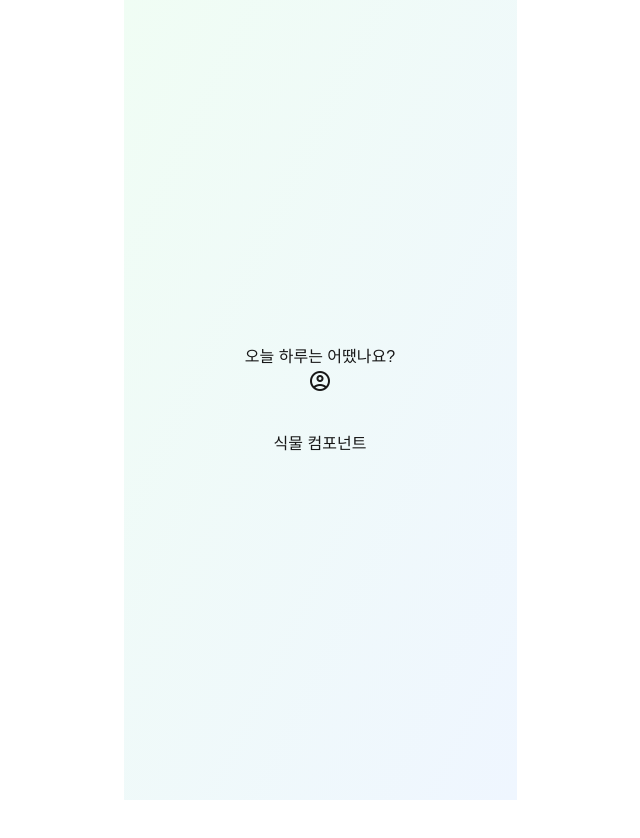
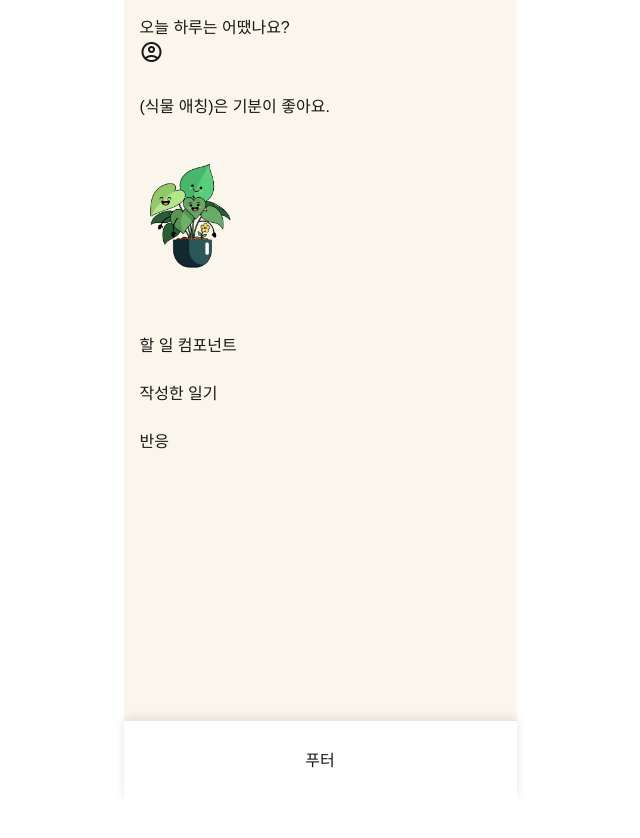
Before and after one commit to daybreaker42/KU-hackathon-2025, a Next.js app in the folder client/: page / in a window 1280 px wide. Shown: the top 838 px of the page, without its empty margins (320-960 px from the left). After the commit the page ends 800 px from the top, so only its background shows below. Built offline with nearby package versions, Linux system fonts and the light colour scheme.

Commit message:
추가 | 전체 화면에서 container만 스크롤 가능

```diff
--- a/client/app/globals.css
+++ b/client/app/globals.css
@@ -20,6 +20,7 @@ body {
   margin: 0 auto;
   width: 393px;
   height: 852px;
+  max-height: 100vh;
 }
 
 
--- a/client/app/page.module.css
+++ b/client/app/page.module.css
@@ -3,14 +3,77 @@
   background: linear-gradient(to bottom right, #f0fdf4, #eff6ff);
   display: flex;
   flex-direction: column;
-  align-items: center;
-  justify-content: center;
-  padding: 2rem;
+  position: relative;
+  max-height: 100vh;
 }
 
 .container {
-  text-align: center;
+  background-color: #FAF6EC;
   display: flex;
   flex-direction: column;
   gap: 2rem;
+  flex: 1;
+  overflow-y: auto;
+  padding: 1rem;
+  padding-bottom: 80px; /* footer 높이만큼 여백 */
 }
+
+.footer {
+  position: absolute;
+  bottom: 0;
+  left: 0;
+  right: 0;
+  height: 80px;
+  background-color: #ffffff;
+  border-top: 1px solid #e5e7eb;
+  display: flex;
+  align-items: center;
+  justify-content: center;
+  box-shadow: 0 -2px 10px rgba(0, 0, 0, 0.1);
+}
+
+/* 스크롤바 스타일링 */
+.container::-webkit-scrollbar {
+  width: 4px;
+}
+
+.container::-webkit-scrollbar-track {
+  background: transparent;
+}
+
+.container::-webkit-scrollbar-thumb {
+  background: #d1d5db;
+  border-radius: 2px;
+}
+
+.container::-webkit-scrollbar-thumb:hover {
+  background: #9ca3af;
+}
+
+/* 컨텐츠 영역 스타일 */
+.content {
+  flex: 1;
+  display: flex;
+  flex-direction: column;
+  gap: 1.5rem;
+}
+
+/* Material Icons 스타일 */
+.material_symbols_outlined {
+  font-family: 'Material Symbols Outlined';
+  font-weight: normal;
+  font-style: normal;
+  font-size: 24px;
+  line-height: 1;
+  letter-spacing: normal;
+  text-transform: none;
+  display: inline-block;
+  white-space: nowrap;
+  word-wrap: normal;
+  direction: ltr;
+  font-variation-settings:
+  'FILL' 0,
+  'wght' 400,
+  'GRAD' 0,
+  'opsz' 24;
+}
--- a/client/app/page.tsx
+++ b/client/app/page.tsx
@@ -3,16 +3,12 @@
 import Image from "next/image";
 import { useState, useEffect } from "react";
 import styles from "./page.module.css";
+import { get } from "http";
 
 // 타입 정의
 interface NavProps {
   text: string;
   img?: string;
-}
-
-interface TimeCategory {
-  text: string;
-  img: string;
 }
 
 function Nav({ text, img }: NavProps) {
@@ -29,16 +25,22 @@ function Nav({ text, img }: NavProps) {
   )
 }
 
-function Plant() {
+interface PlantProps {
+  text: string;
+  img: string;
+}
+
+function Plant({ text, img }: PlantProps) {
   return (
     <div>
-      <h2>식물 컴포넌트</h2>
-      {/* <Image src={currentImg} alt={currentText} width={100} height={100} /> */}
+      <h2>{text}</h2>
+      <Image src={img} alt={text} width={100} height={100} />
     </div>
   )
 }
 
 function Todo() {
+
   return (
     <div>
       <span>할 일 컴포넌트</span>
@@ -46,30 +48,38 @@ function Todo() {
   );
 }
 
+function Dairy() {
+  return (
+    <div>
+      작성한  일기
+    </div>
+  )
+}
+
+function Reaction() {
+  return (
+    <div style={{height: '500px'}}>반응</div>
+  )
+}
+
+function Footer() {
+  return (
+    <div className = {styles.footer}>푸터</div>
+  )
+}
+
 export default function Home() {
-  const [currentText, setCurrentText] = useState<string>("");
-  const [currentImg, setCurrentImg] = useState<string>("/plant-normal.png");
+  const [navText, setNavText] = useState<string>("");
+  const [plantContent, setPlantContent] = useState<PlantProps>({text: "", img: "/plant-normal.png"});
 
-  const timeCategories: TimeCategory[] = [
-    {
-      text: "좋은 아침 입니다.",
-      img: "/plant-happy.png"
-    },
-    {
-      text: "좋은 점심 입니다.",
-      img: "/plant-normal.png"
-    },
-    {
-      text: "좋은 저녁 입니다.",
-      img: "/plant-normal.png"
-    },
-    {
-      text: "오늘 하루는 어땠나요?",
-      img: "/plant-sick.png"
-    }
+  const timeCategories: string[] = [
+    "좋은 아침 입니다.",
+    "좋은 점심 입니다.",
+    "좋은 저녁 입니다.",
+    "오늘 하루는 어땠나요?"
   ];
 
-  const getTimeBasedContent = (): TimeCategory => {
+  const getNavText= (): string => {
     const now = new Date();
     const hour: number = now.getHours();
 
@@ -87,18 +97,40 @@ export default function Home() {
     return timeCategories[timeIndex];
   };
 
+  const getPlantContent = (): PlantProps => {
+    return {
+      text: "(식물 애칭)은 기분이 좋아요.",
+      img: "/plant-normal.png"
+    };
+  }
+
   useEffect(() => {
-    const content: TimeCategory = getTimeBasedContent();
-    setCurrentText(content.text);
-    setCurrentImg(content.img);
+    setNavText(getNavText());
+    setPlantContent(getPlantContent());
   }, []);
 
   return (
     <main className={styles.main}>
       <div className={styles.container}>
-        <Nav text={currentText} img={""} />
-        <Plant/>
+        <div className={styles.content}>
+          <Nav text={navText} img={""} />
+          <Plant text={plantContent.text} img={plantContent.img} />
+          <Todo />
+          <Dairy />
+          <Reaction />
+          {/* 추가 컨텐츠 - 스크롤 테스트용 */}
+          <div style={{height: '200px', backgroundColor: '#f3f4f6', margin: '10px 0'}}>
+            추가 컨텐츠 1
+          </div>
+          <div style={{height: '200px', backgroundColor: '#e5e7eb', margin: '10px 0'}}>
+            추가 컨텐츠 2
+          </div>
+          <div style={{height: '200px', backgroundColor: '#d1d5db', margin: '10px 0'}}>
+            추가 컨텐츠 3
+          </div>
+        </div>
       </div>
+      <Footer />
     </main>
   );
 }
```
